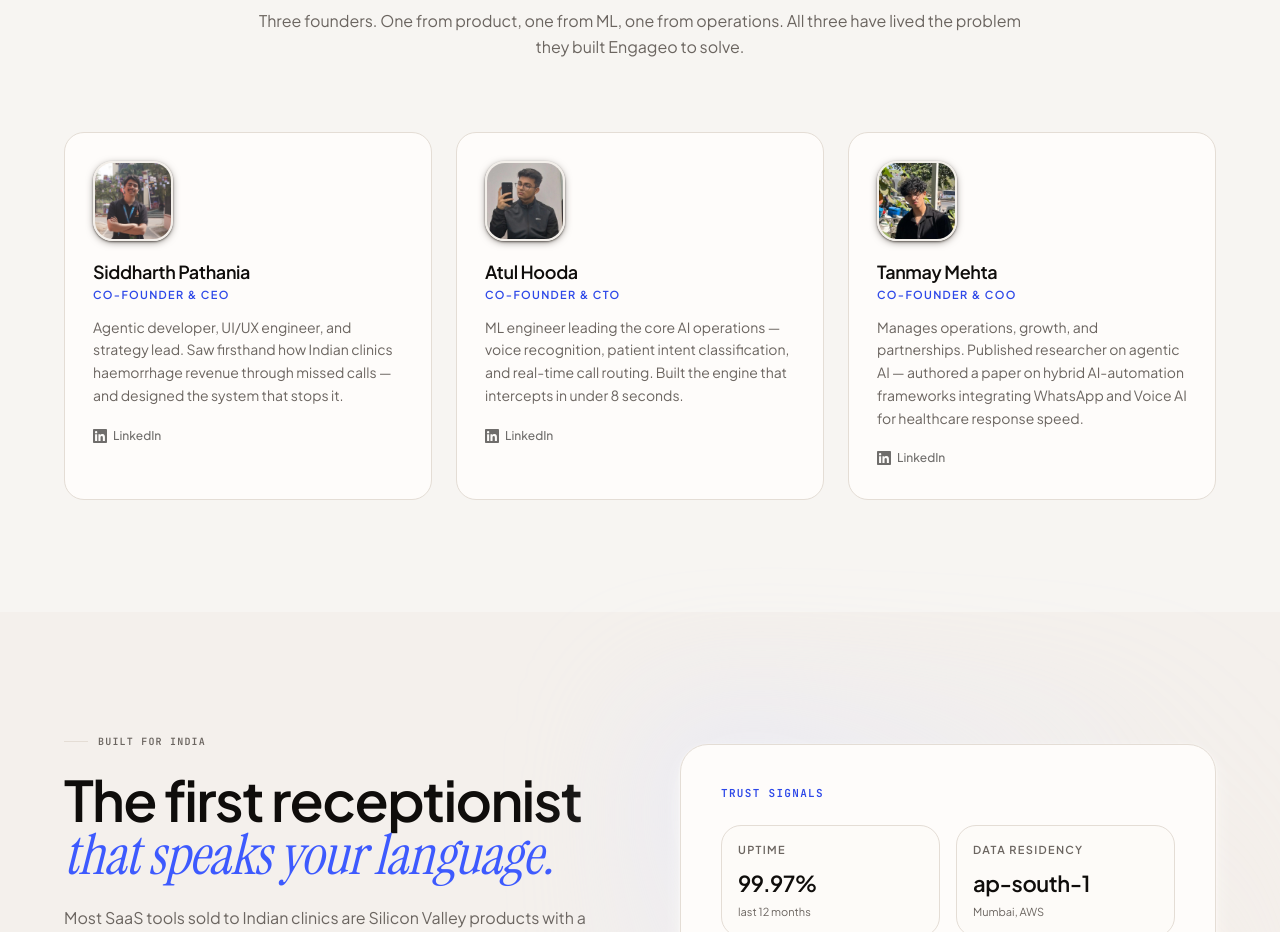
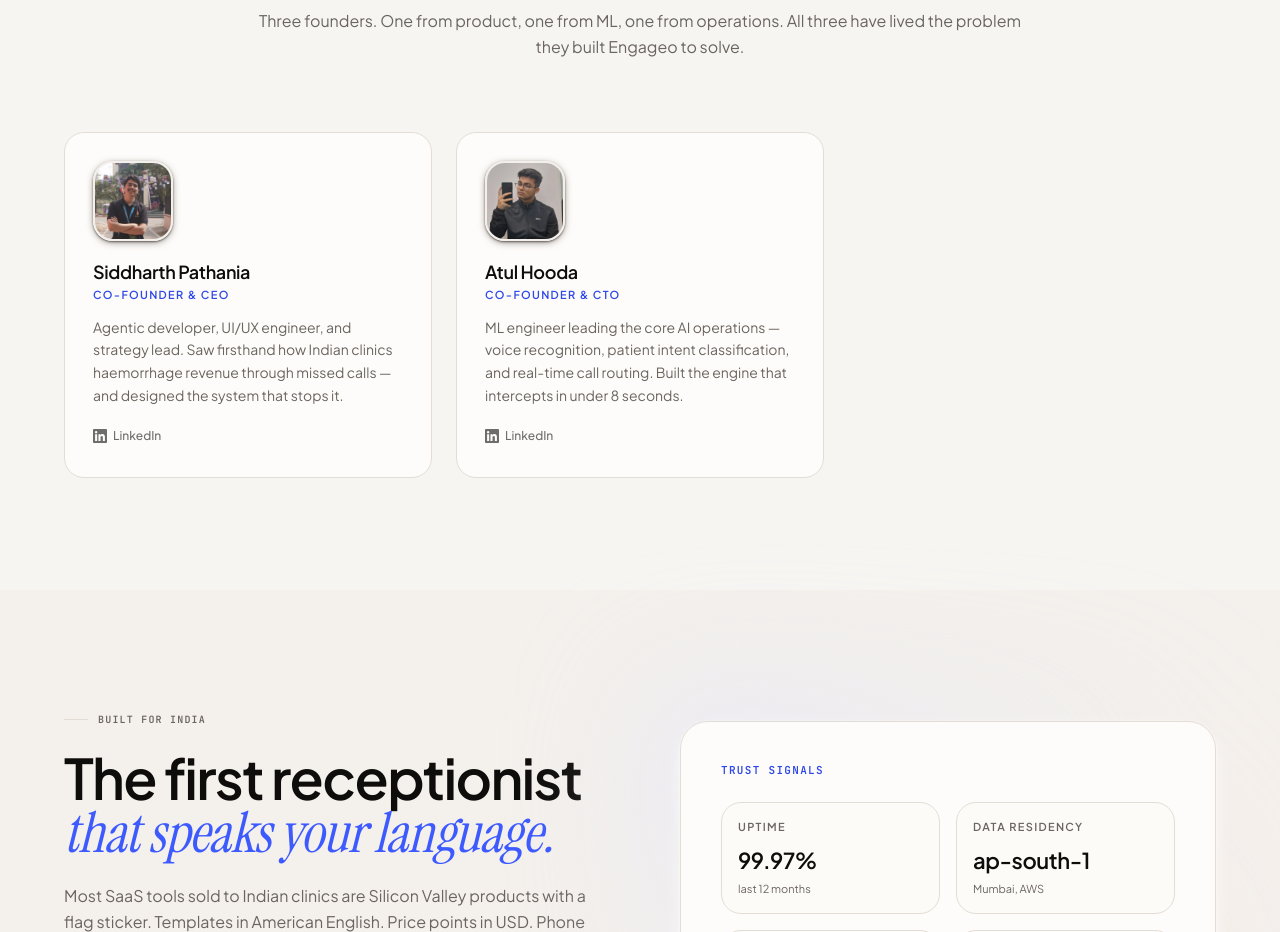
Before and after one commit to siddharthpathania/engageo-website, a Next.js app: page /about in a window 1280 px wide. Shown: the part 2280-3212 px from the top of the page. Built offline with nearby package versions, Linux system fonts and the light colour scheme; no server answers.

Commit message:
Remove Tanmay Mehta's profile from about page
Removed Tanmay Mehta's profile from the team section.

```diff
--- a/src/app/about/page.tsx
+++ b/src/app/about/page.tsx
@@ -54,15 +54,6 @@
     accent: 'from-accent-400 to-accent-600',
     linkedin: 'https://www.linkedin.com/in/atulhooda/',
     photo: '/team/atul.jpg',
-  },
-  {
-    name: 'Tanmay Mehta',
-    role: 'Co-founder & COO',
-    bio: 'Manages operations, growth, and partnerships. Published researcher on agentic AI — authored a paper on hybrid AI-automation frameworks integrating WhatsApp and Voice AI for healthcare response speed.',
-    initials: 'TM',
-    accent: 'from-premium-400 to-premium-600',
-    linkedin: 'https://www.linkedin.com/in/tanmay-mehta-79aa41320/',
-    photo: '/team/tanmay.jpg',
   },
 ];
 
```
